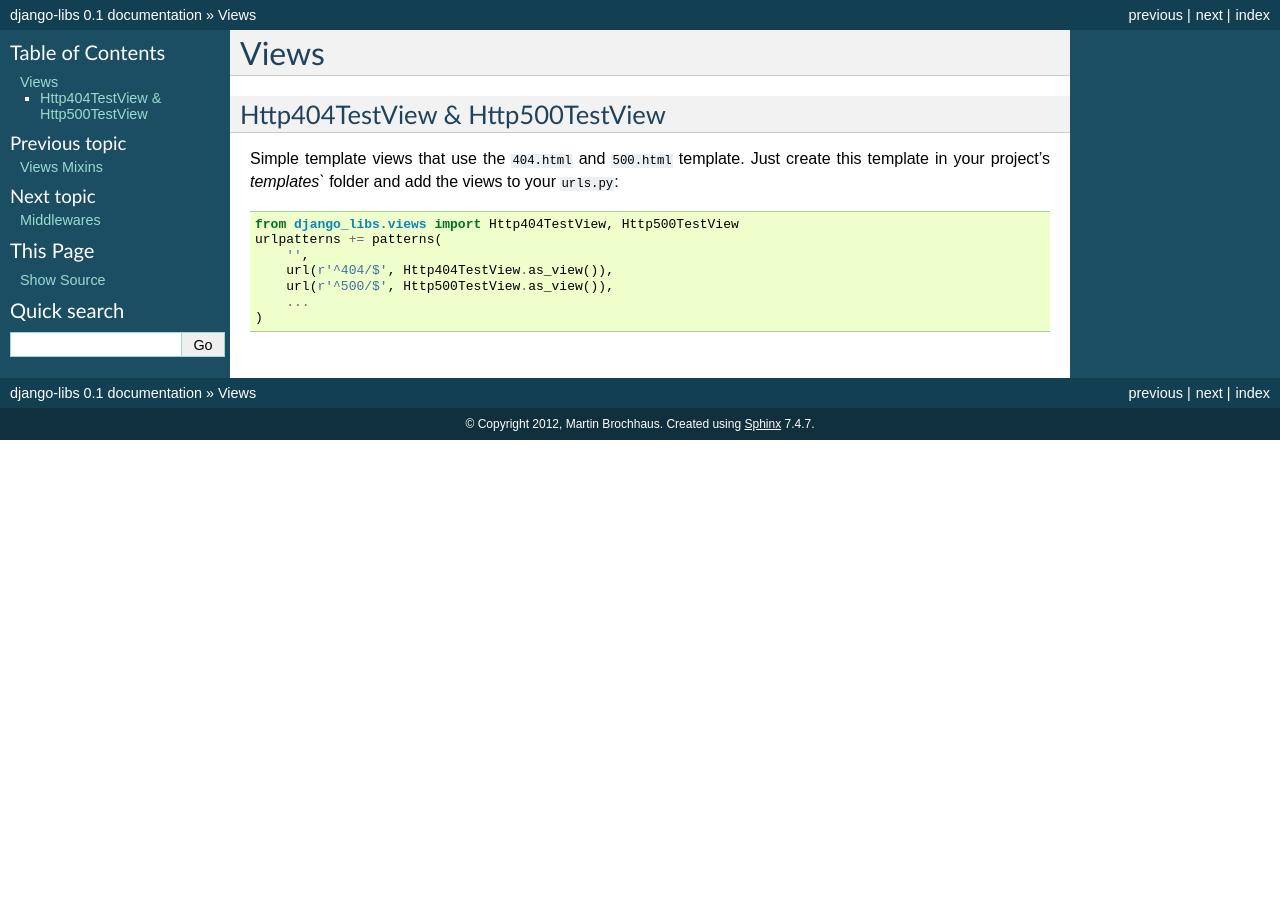
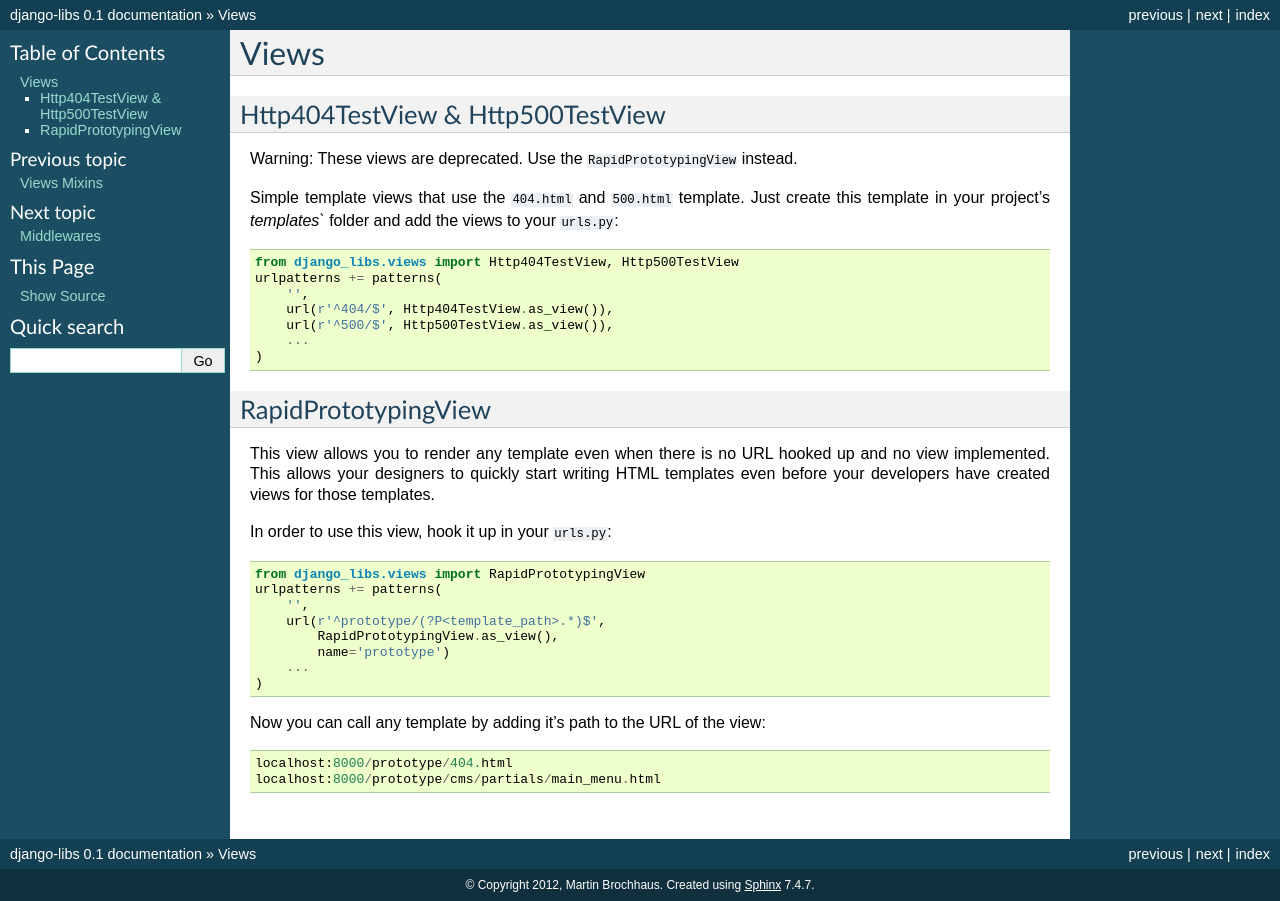
Before and after one commit to bitlabstudio/django-libs, a Sphinx documentation site: the page built from docs/views.rst, in a window 1280 px wide. Built offline with Sphinx 7.4.7, drawn with Linux system fonts in a browser that asks for light colours; formulas are drawn with MathJax 3.

Commit message:
Added RapidPrototypingView. It allows you to render any template.
This allows your designers to start working even before you have setup all
the views that are necessary.

```diff
--- a/CHANGELOG.txt
+++ b/CHANGELOG.txt
@@ -1,4 +1,7 @@
 === 0.11 (ongoing development) ===
+
+- Added RapidPrototypingView which allows you to render any template by typing
+  it's path into the URL.
 
 === 0.10 ===
 
--- a/README.rst
+++ b/README.rst
@@ -20,6 +20,8 @@ and applications.
   who the recepient is
 * Functions to test callable or non-callable views
 * Dummy views to test your 404 and 500 templates
+* RapidPrototypingView to render any template even when it has no view hooked
+  up in ``urls.py``.
 * AjaxRedirectMiddleware for jQuery AJAX calls that return 301 redirects
 * AjaxResponseMixin for views that can return their normal template or a
   partial template when it is an ajax call
--- a/docs/views.rst
+++ b/docs/views.rst
@@ -3,6 +3,8 @@ Views
 
 Http404TestView & Http500TestView
 ---------------------------------
+
+Warning: These views are deprecated. Use the ``RapidPrototypingView`` instead.
 
 Simple template views that use the ``404.html`` and ``500.html`` template.
 Just create this template in your project's `templates`` folder and add the
@@ -15,3 +17,28 @@ views to your ``urls.py``::
         url(r'^500/$', Http500TestView.as_view()),
         ...
     )
+
+
+RapidPrototypingView
+--------------------
+
+This view allows you to render any template even when there is no URL hooked
+up and no view implemented. This allows your designers to quickly start writing
+HTML templates even before your developers have created views for those
+templates.
+
+In order to use this view, hook it up in your ``urls.py``::
+
+    from django_libs.views import RapidPrototypingView
+    urlpatterns += patterns(
+        '',
+        url(r'^prototype/(?P<template_path>.*)$',
+            RapidPrototypingView.as_view(),
+            name='prototype')
+        ...
+    )
+
+Now you can call any template by adding it's path to the URL of the view::
+
+    localhost:8000/prototype/404.html
+    localhost:8000/prototype/cms/partials/main_menu.html
```
Also changed, not shown: 1 other file.
